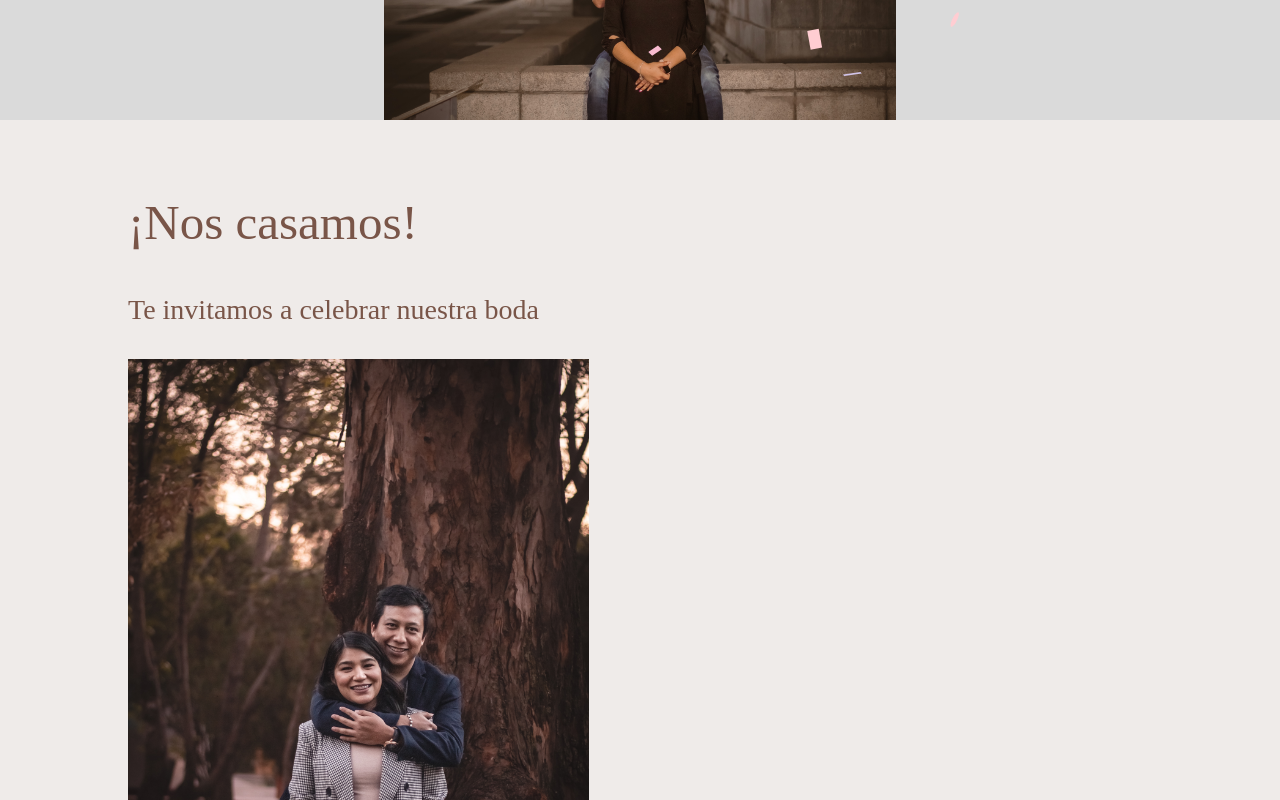
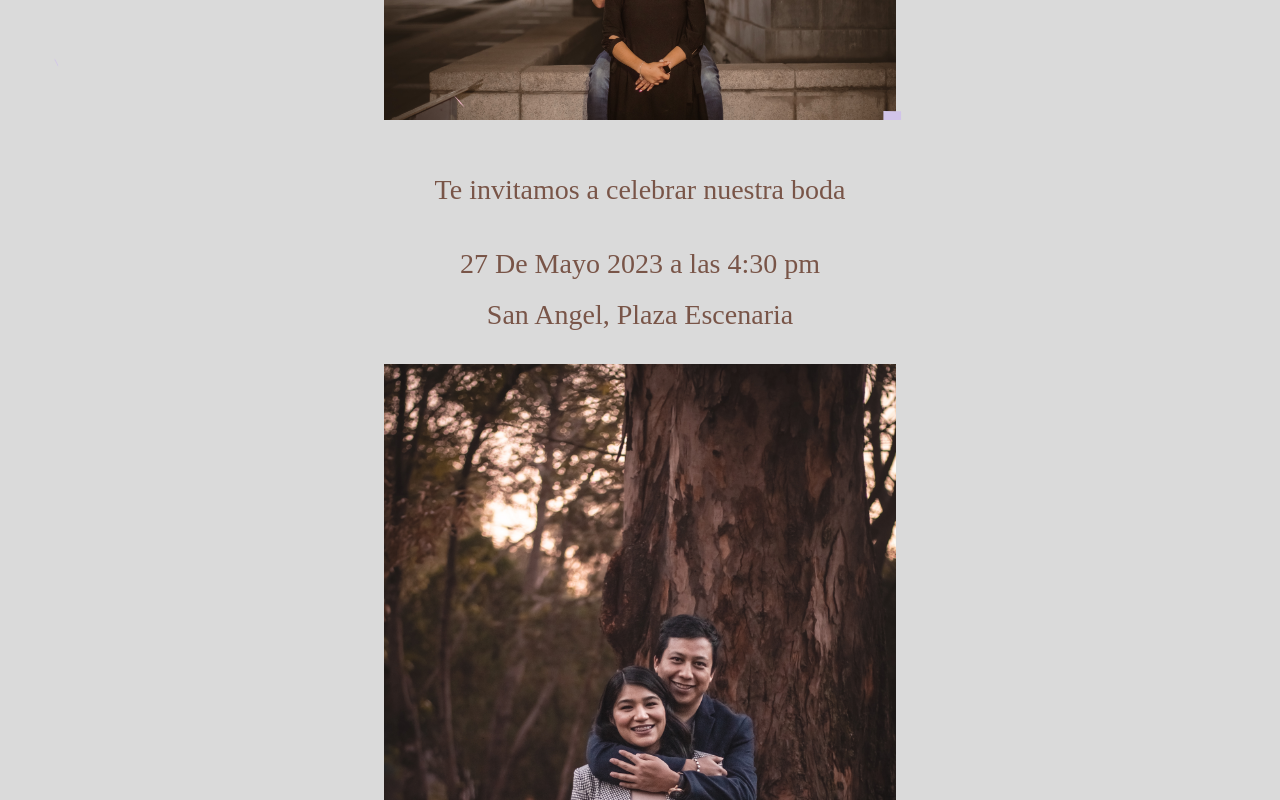
Before and after one commit to dannymtz/app-invitacion, a React (Create React App) app: page / in a window 1280 px wide. Shown: the part 680-1480 px from the top of the page. Built offline with nearby package versions, Linux system fonts and the light colour scheme.

Commit message:
Se ajusta el estilo para cada seccion

```diff
--- a/src/components/Confirmation.tsx
+++ b/src/components/Confirmation.tsx
@@ -5,13 +5,24 @@ import { ConfigsType } from '../configs';
 import queryString from 'query-string';
 const isPortrait = window.matchMedia('(orientation: portrait)').matches;
 
+const Section = styled('section', {
+  height: '100%',
+  background: '#DADADA',
+  overflow: 'hidden',
+  position: 'relative',
+});
+
 const Layout = styled('div', {
   width: '100%',
-  padding: isPortrait ? '30% 0% 15% 5%' : '5% 0% 5% 10%',
+  color: '#5D4037',
+  textAlign: 'center',
+  marginTop: '3.5%',
+  animation: 'fadein 2.5s',
 });
 const Image = styled('img', {
   width: isPortrait ? '100%' : '40%',
 });
+
 const ImageLayout = styled('div', {
   width: '100%',
   background: '#DADADA',
@@ -27,6 +38,8 @@ const Title = styled('p', {
   margin: 0,
   fontWeight: '500',
 });
+
+
 
 const SubTitle = styled('p', {
   color: '#795548',
@@ -46,7 +59,7 @@ let index: { value: null | number } = {
 };
 
 const json = queryString.parse(window.location.search);
-index.value =  parseInt(json.foo as string);
+index.value =  parseInt(json.invite as string);
 
 
 console.log(index.value);
@@ -65,15 +78,14 @@ const Confirmation = ({ config }: GreetingProps) => {
         transition: 'background 1s ease-in',
       }}
     >
-      <Layout>
-        <Title>Apreciable:</Title>
-        <SubTitle>
-          {config.invite[index.value || 1].familyName}
-          <br />
-          {config.invite[index.value || 1].numberInvite}
-        </SubTitle>
-
-      </Layout>
+      <Section>
+        <Layout>
+          <Title>{config.invite.find(e => e.id == index.value)?.familyName}</Title>
+          <SubTitle>
+            Número de pases: {config.invite.find(e => e.id == index.value)?.numberInvite}
+          </SubTitle>
+        </Layout>
+      </Section>
     </section>
   );
 };
--- a/src/components/Countdown.tsx
+++ b/src/components/Countdown.tsx
@@ -13,9 +13,12 @@ interface COUNTDOWNTYPE {
 const isPortrait = window.matchMedia('(orientation: portrait)').matches;
 
 const Layout = styled('div', {
-    width: '100%',
-    padding: isPortrait ? '30% 0% 15% 5%' : '5% 0% 5% 10%',
-  });
+  width: '100%',
+  color: '#5D4037',
+  textAlign: 'center',
+  marginTop: '3.5%',
+  animation: 'fadein 2.5s',
+});
 
 const SubTitle = styled('p', {
     color: '#795548',
--- a/src/components/Family.tsx
+++ b/src/components/Family.tsx
@@ -12,7 +12,10 @@ const Section = styled('section', {
 
 const Layout = styled('div', {
   width: '100%',
-  padding: isPortrait ? '20% 0% 15% 5%' : '5% 0% 5% 10%',
+  color: '#5D4037',
+  textAlign: 'center',
+  marginTop: '3.5%',
+  animation: 'fadein 2.5s',
 });
 
 const Title = styled('p', {
--- a/src/components/Greeting.tsx
+++ b/src/components/Greeting.tsx
@@ -5,10 +5,21 @@ import { ConfigsType } from '../configs';
 
 const isPortrait = window.matchMedia('(orientation: portrait)').matches;
 
+const Section = styled('section', {
+  height: '100%',
+  background: '#DADADA',
+  overflow: 'hidden',
+  position: 'relative',
+});
+
 const Layout = styled('div', {
   width: '100%',
-  padding: isPortrait ? '30% 0% 15% 5%' : '5% 0% 5% 10%',
+  color: '#5D4037',
+  textAlign: 'center',
+  marginTop: '3.5%',
+  animation: 'fadein 2.5s',
 });
+
 const Image = styled('img', {
   width: isPortrait ? '100%' : '40%',
 });
@@ -56,14 +67,20 @@ const Greeting = ({ config }: GreetingProps) => {
         transition: 'background 1s ease-in',
       }}
     >
+      <Section>
         <Layout>
-        <Title>¡Nos casamos!</Title>
           <SubTitle>
             Te invitamos a celebrar nuestra boda
             <br />
           </SubTitle>
+          <SubTitle>
+            {config.weddingDate}
+            <br />
+            {config.weddingLocation}
+          </SubTitle>
           <Image src={config.secondImage} />
         </Layout>
+      </Section>
     </section>
   );
 };
--- a/src/components/Location.tsx
+++ b/src/components/Location.tsx
@@ -12,7 +12,10 @@ const Section = styled('section', {
 
 const Layout = styled('div', {
   width: '100%',
-  padding: isPortrait ? '20% 0% 15% 5%' : '5% 0% 5% 10%',
+  color: '#5D4037',
+  textAlign: 'center',
+  marginTop: '3.5%',
+  animation: 'fadein 2.5s',
 });
 
 const Title = styled('p', {
@@ -57,7 +60,8 @@ const Location = ({ config }: LocationProps) => {
           <br/>
           <iframe
             style={{ width: isPortrait ? '100%' : '80%',
-            height: '200%' }}
+
+            height: '100%' }}
             src={config.locationMapImage}
           />
           <br/>
--- a/src/components/Title.tsx
+++ b/src/components/Title.tsx
@@ -67,13 +67,10 @@ const Title = ({ config }: TitleProps) => {
       <Section>
         <Layout>
           <TitleLayout>
+          ¡Nos casamos!
+          <br/>
             {config.groom.name} &amp; {config.bride.name}
           </TitleLayout>
-          <SubTitleLayout>
-            {config.weddingDate}
-            <br />
-            {config.weddingLocation}
-          </SubTitleLayout>
         </Layout>
         <ImageLayout>
           <Image src={config.titleImage} alt="Wedding Invitation Title Picutre" />
--- a/src/configs.ts
+++ b/src/configs.ts
@@ -6,11 +6,8 @@ import GalleryPhoto3 from './resources/Gallery_Photo_3.png';
 import GalleryPhoto4 from './resources/Gallery_Photo_4.png';
 import GalleryPhoto5 from './resources/Gallery_Photo_5.png';
 import GalleryPhoto6 from './resources/Gallery_Photo_6.png';
+import { randomInt, randomUUID } from 'crypto';
 
-const fma: Invete = {
-  familyName: "Pascual Leonides",
-  numberInvite :1
-}
 
 const Configs: ConfigsType = {
   url: 'http://localhost:3000',
@@ -39,12 +36,69 @@ const Configs: ConfigsType = {
   ],
   invite: [
      {
-      familyName: "Pascual Leonides",
-      numberInvite :1
+      familyName: "María del Carmen Pascual Leonides",
+      numberInvite :1,
+      id: 8413464523
     },
     {
-      familyName: "Pascual Leonides",
-      numberInvite :2
+      familyName: "María Luisa Pascual Leonides",
+      numberInvite :1,
+      id: 5737665243
+    },
+    {
+      familyName: "Familia Blanco Gutierrez",
+      numberInvite :2,
+      id: 7820230051
+    },
+    {
+      familyName: "Diego Guerrero",
+      numberInvite :1,
+      id: 4648327456
+    },
+    {
+      familyName: "Alejandro Sánchez",
+      numberInvite :2,
+      id: 1229194065
+    },
+    {
+      familyName: "Mauricio Salazar",
+      numberInvite :2,
+      id: 9913896522
+    },
+    {
+      familyName: "Kenneth Rosas",
+      numberInvite :2,
+      id: 3460415415
+    },
+    {
+      familyName: "Familia García Gayosso",
+      numberInvite :4,
+      id: 8597998709
+    },
+    {
+      familyName: "Familia Victoria García",
+      numberInvite :4,
+      id: 4165161219
+    },
+    {
+      familyName: "Garcia Gonzáles",
+      numberInvite :2,
+      id: 6367529898
+    },
+    {
+      familyName: "Familia López Huerta",
+      numberInvite :2,
+      id: 9832149086
+    },
+    {
+      familyName: "Karla Herrera",
+      numberInvite :2,
+      id: 7189474670
+    },
+    {
+      familyName: "Mauricio Sánchez",
+      numberInvite :2,
+      id: 6407310983
     }
   ],
 };
@@ -66,6 +120,7 @@ export type ConfigsType = {
 type Invete = {
   familyName? : string;
   numberInvite? : number;
+  id?: number;
 }
 
 type Person = {
```
Lines whose indentation alone changed are shown as unchanged.
